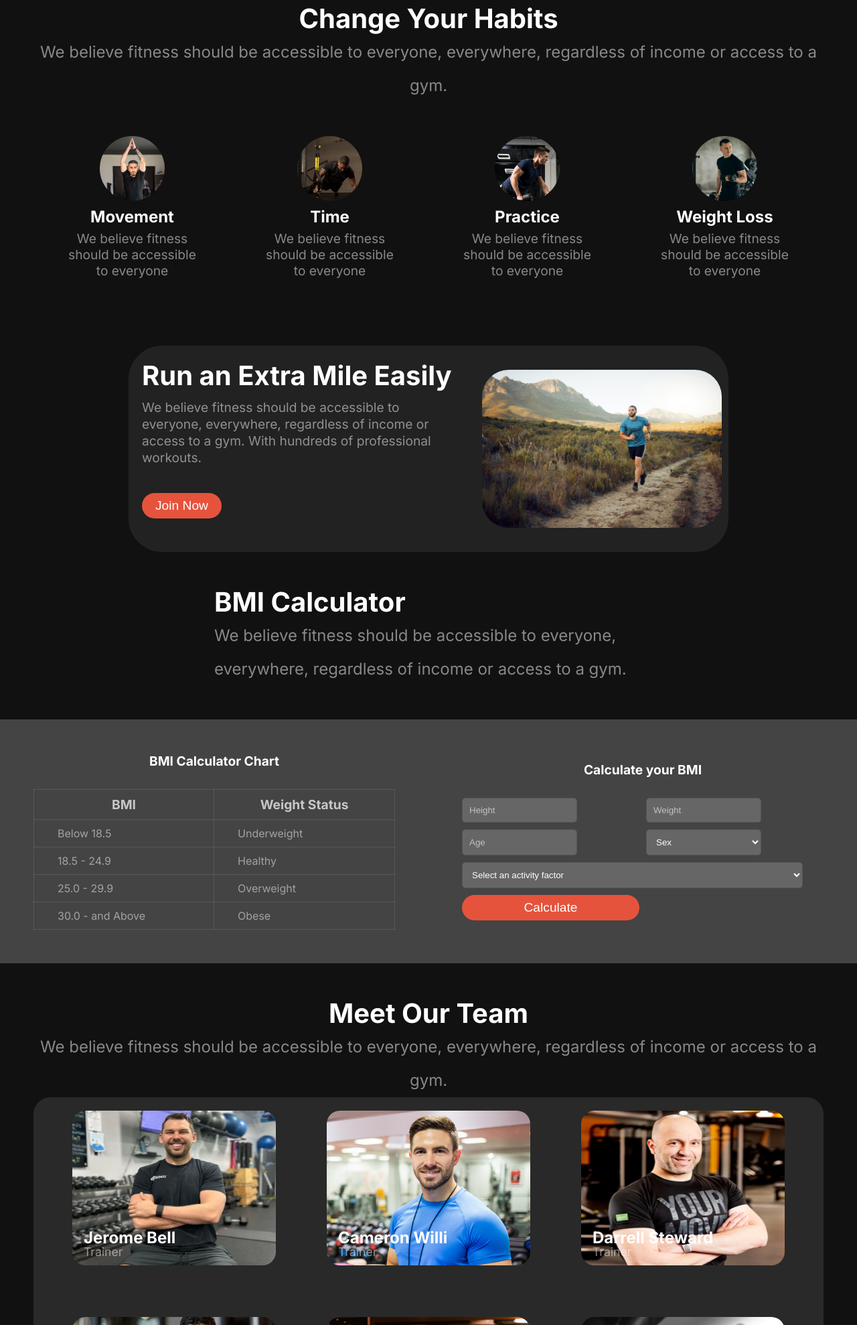
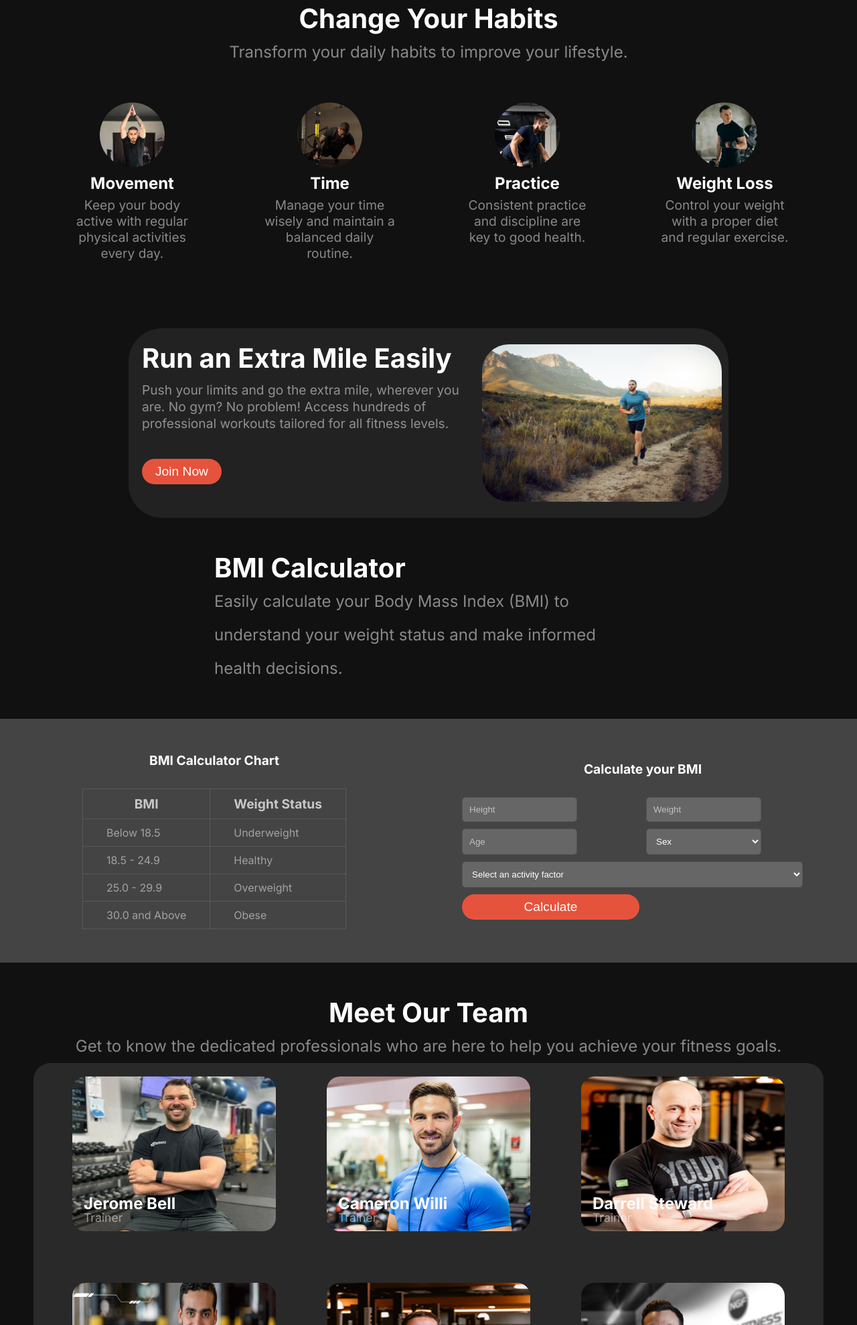
Before and after one commit to Aiman03-del/second-assignment, a plain HTML site: page index.html in a window 1280 px wide. Shown: the part 822-2800 px from the top of the page at 67% size. Drawn offline with Linux system fonts and the light colour scheme; a web font is replaced by a local one.

Commit message:
replaced previous text with meaningful descriptions

```diff
--- a/index.html
+++ b/index.html
@@ -60,54 +60,59 @@
       </section>
     </header>
     <main>
+      <!-- habit section -->
       <section class="habit">
         <h3 class="section-title">Change Your Habits</h3>
         <p class="section-description">
-          We believe fitness should be accessible to everyone, everywhere,
-          regardless of income or access to a gym.
+          Transform your daily habits to improve your lifestyle.
         </p>
         <div class="fitness">
           <div class="fitness-category">
             <img src="images/image 2.png" alt="" />
             <h3>Movement</h3>
-            <p>We believe fitness should be accessible to everyone</p>
+            <p>
+              Keep your body active with regular physical activities every day.
+            </p>
           </div>
           <div class="fitness-category">
             <img src="images/image 3.png" alt="" />
             <h3>Time</h3>
-            <p>We believe fitness should be accessible to everyone</p>
+            <p>
+              Manage your time wisely and maintain a balanced daily routine.
+            </p>
           </div>
           <div class="fitness-category">
             <img src="images/image 4.png" alt="" />
-
             <h3>Practice</h3>
-            <p>We believe fitness should be accessible to everyone</p>
+            <p>Consistent practice and discipline are key to good health.</p>
           </div>
           <div class="fitness-category">
             <img src="images/image 5.png" alt="" />
             <h3>Weight Loss</h3>
-            <p>We believe fitness should be accessible to everyone</p>
+            <p>Control your weight with a proper diet and regular exercise.</p>
           </div>
         </div>
       </section>
+      <!-- run section -->
       <section class="run">
         <div class="run-content">
           <h3>Run an Extra Mile Easily</h3>
           <p>
-            We believe fitness should be accessible to everyone, everywhere,
-            regardless of income or access to a gym. With hundreds of
-            professional workouts.
+            Push your limits and go the extra mile, wherever you are. No gym? No
+            problem! Access hundreds of professional workouts tailored for all
+            fitness levels.
           </p>
           <button class="active-button">Join Now</button>
         </div>
         <img src="images/run.jpg" alt="" />
       </section>
+      <!-- bmi calculator -->
       <section class="bmi-calculator">
         <div class="bmi-calculator-heading">
           <h3 class="section-title">BMI Calculator</h3>
           <p class="section-description">
-            We believe fitness should be accessible to everyone, everywhere,
-            regardless of income or access to a gym.
+            Easily calculate your Body Mass Index (BMI) to understand your
+            weight status and make informed health decisions.
           </p>
         </div>
         <div class="bmi-calculator-content">
@@ -131,7 +136,7 @@
                 <td>Overweight</td>
               </tr>
               <tr>
-                <td>30.0 - and Above</td>
+                <td>30.0 and Above</td>
                 <td>Obese</td>
               </tr>
             </table>
@@ -172,11 +177,12 @@
           </div>
         </div>
       </section>
+      <!-- team section -->
       <section class="team">
         <h3 class="section-title">Meet Our Team</h3>
         <p class="section-description">
-          We believe fitness should be accessible to everyone, everywhere,
-          regardless of income or access to a gym.
+          Get to know the dedicated professionals who are here to help you
+          achieve your fitness goals.
         </p>
         <div class="team-member">
           <div class="trainer">
@@ -217,9 +223,8 @@
         <div class="footer-logo">
           <h3 class="logo"><i>Fitness</i></h3>
           <p>
-            We believe fitness should be accessible to everyone, everywhere,
-            regardless of income or access to a gym. With hundreds of
-            professional workouts.
+            Achieve your fitness goals with our expert guidance and
+            comprehensive workout plans, accessible to everyone, everywhere.
           </p>
         </div>
         <div class="footer-links">
@@ -232,7 +237,7 @@
           </ul>
         </div>
         <div class="footer-links">
-          <h3>Get Started</h3>
+          <h3>Explore</h3>
           <ul>
             <li><a href="#">Fitness</a></li>
             <li><a href="#">Platform</a></li>
@@ -242,7 +247,7 @@
         </div>
       </div>
       <div class="footer-bottom">
-        <p>All right reserved @Fitness 2024</p>
+        <p>All rights reserved &copy; Fitness 2024</p>
       </div>
     </footer>
   </body>
--- a/responsive.css
+++ b/responsive.css
@@ -9,7 +9,7 @@
   }
   .menu {
     display: block;
-    font-size: 3.5rem;
+    font-size: 2.5rem;
     padding: 20px;
     cursor: pointer;
     color: white;
@@ -46,9 +46,9 @@
   }
   .bmi-calculator-form,
   .bmi-calculator-chart {
-    margin: 0 40px;
+    margin: 10px 40px;
     width: 50%;
-    padding: 50px;
+    padding: 0px;
   }
   .bmi-calculator-form input {
     width: 98px;
--- a/style.css
+++ b/style.css
@@ -251,7 +251,7 @@ main {
 }
 
 .bmi-chart {
-  width: 100%;
+  margin: 0 auto;
   border-collapse: collapse;
 }
 
```
